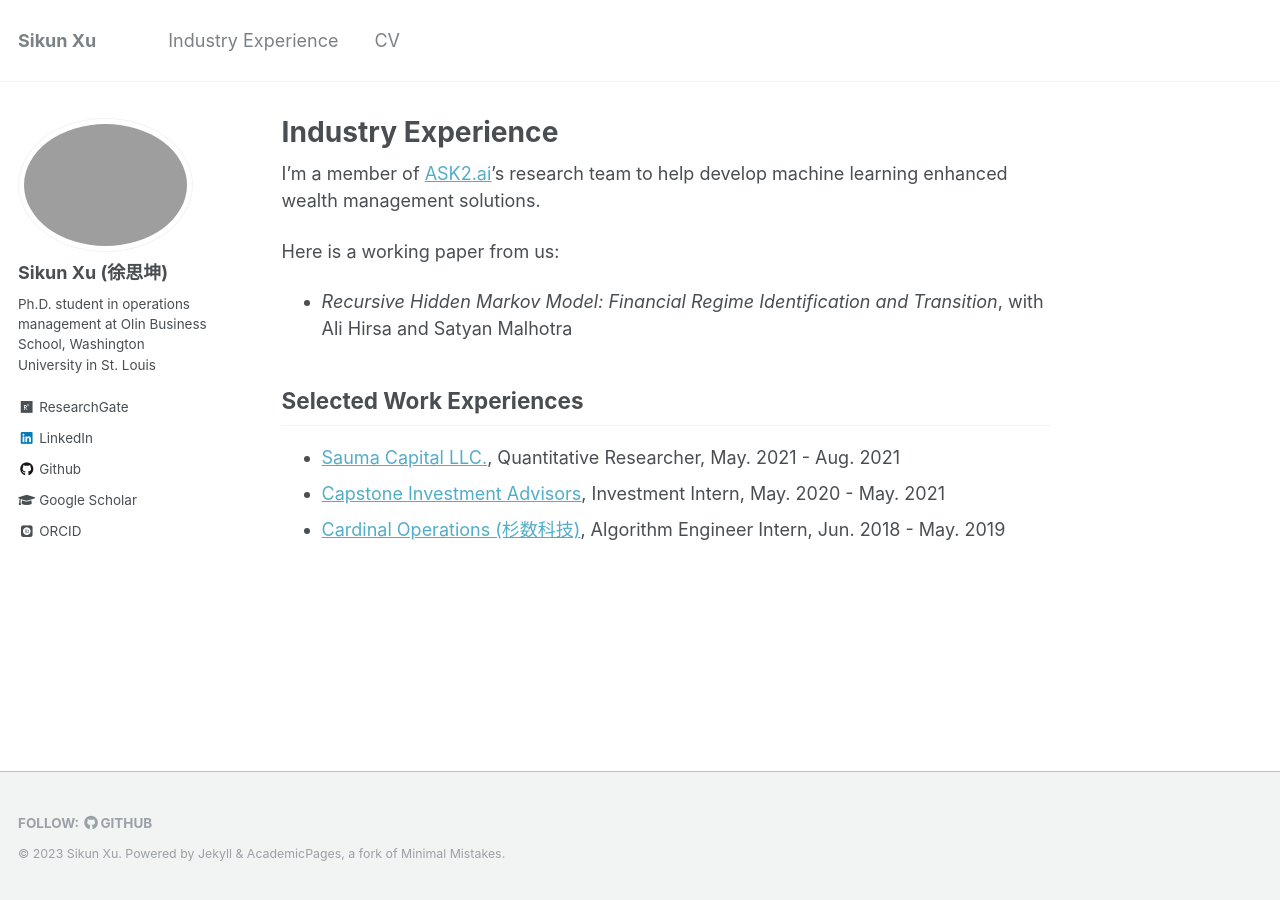
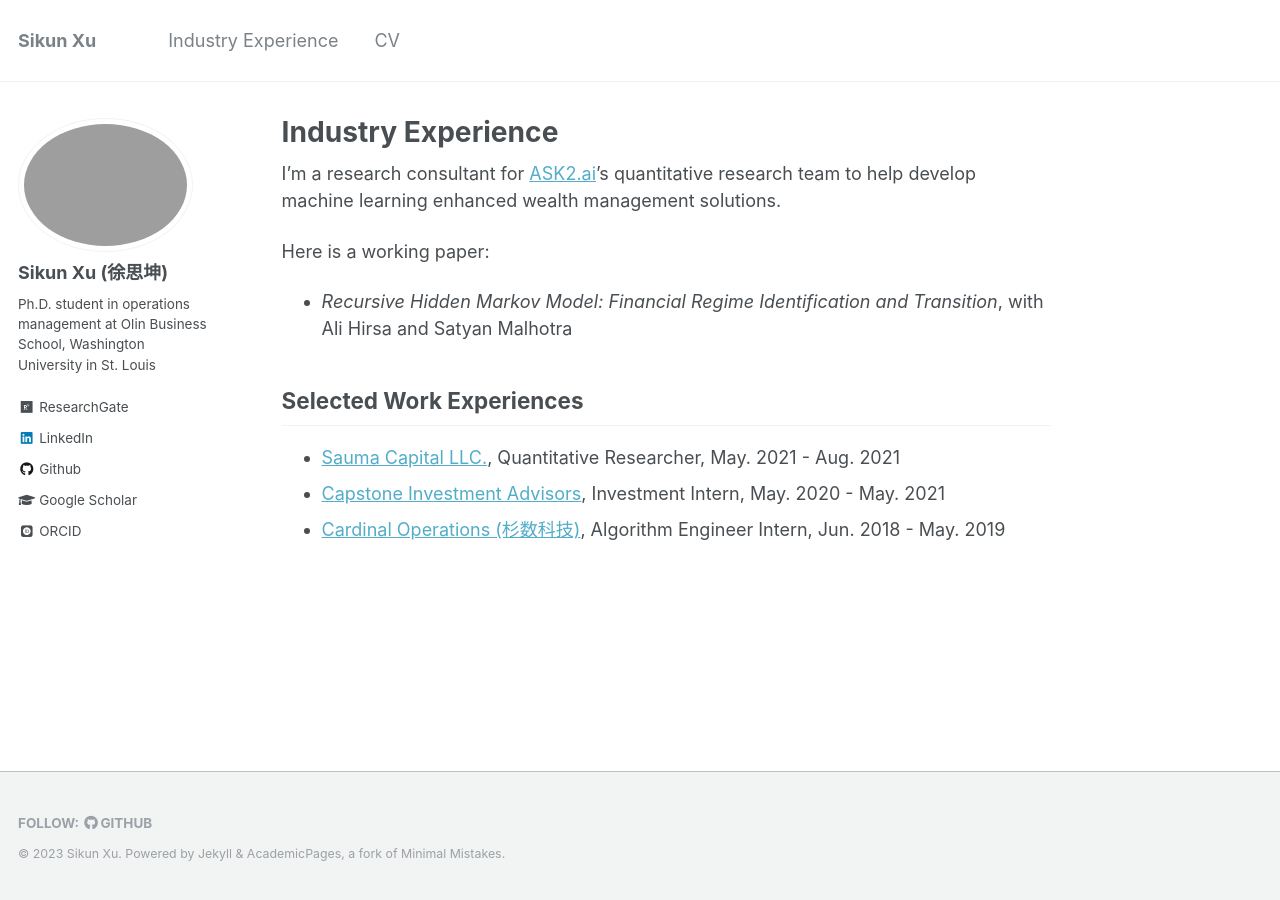
Before and after one commit to iamsikun/iamsikun.github.io, a Jekyll site: the page built from _pages/industry-experience.md, in a window 1280 px wide. Built offline with Jekyll 4.4.1, drawn with Linux system fonts in a browser that asks for light colours; some web fonts are replaced.

Commit message:
Update industry-experience.md

```diff
--- a/_pages/industry-experience.md
+++ b/_pages/industry-experience.md
@@ -6,9 +6,9 @@ author_profile: true
 redirect_from:
 ---
 
- I'm a member of [ASK2.ai](https://www.ask2.ai/)'s research team to help develop machine learning enhanced wealth management solutions.
+ I'm a research consultant for [ASK2.ai](https://www.ask2.ai/)'s quantitative research team to help develop machine learning enhanced wealth management solutions.
 
-Here is a working paper from us:
+Here is a working paper:
 * *Recursive Hidden Markov Model: Financial Regime Identification and Transition*, with Ali Hirsa and Satyan Malhotra
 
 ## Selected Work Experiences
```
